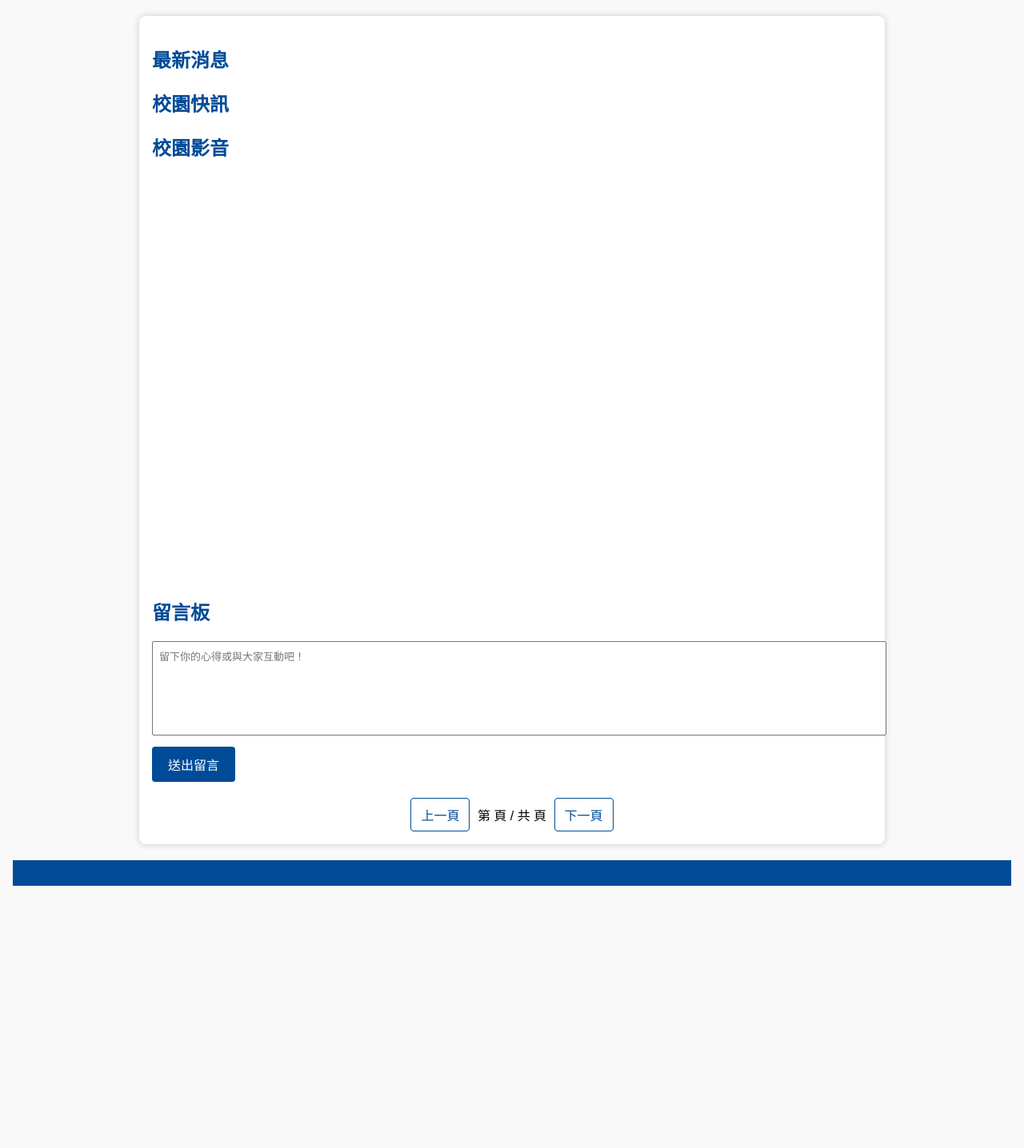
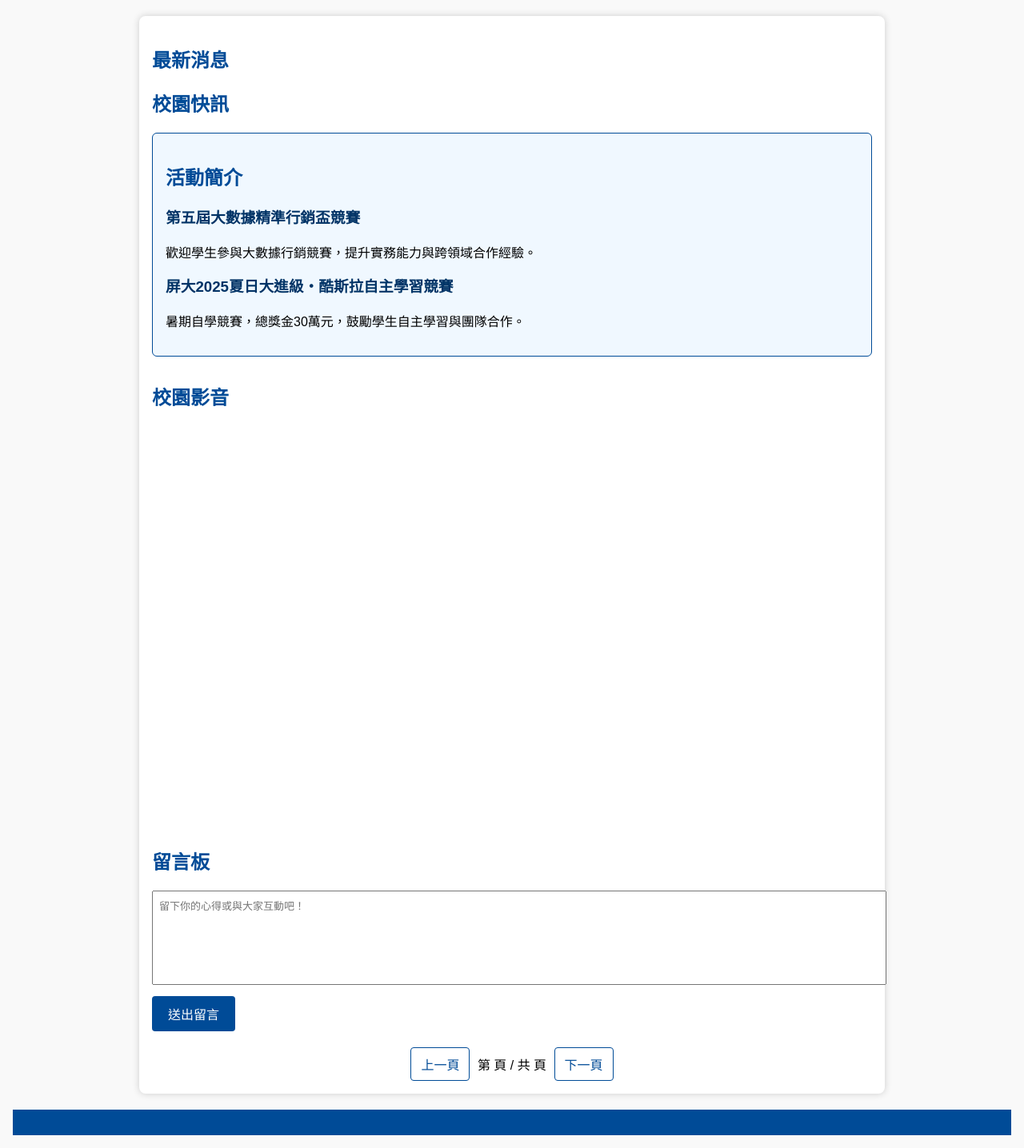
Before and after one commit to huoxue/School.Blog, a Flask app: template templates/front.html in a window 1280 px wide. Shown: the part 193-1629 px from the top of the page at 80% size. Before the commit the page ends 1301 px from the top, so only its background shows below. Run offline with Flask 3, Linux system fonts and the light colour scheme; the template is opened without the code that fills it, so the values that code supplies are empty.

Commit message:
Update front.html

```diff
--- a/templates/front.html
+++ b/templates/front.html
@@ -36,6 +36,18 @@
             border-color: #aaa;
             cursor: not-allowed;
         }
+        /* 活動簡介區塊 */
+        .event-section {
+            background-color: #f0f8ff;
+            border: 1px solid #004B97;
+            padding: 1em;
+            border-radius: 6px;
+            margin-bottom: 2em;
+        }
+        .event-section h3 {
+            margin-top: 0;
+            color: #003366;
+        }
     </style>
 </head>
 <body>
@@ -50,20 +62,41 @@
 </nav>
 
 <div class="container">
+    <!-- 最新消息 -->
+    <div class="section">
         <h2>最新消息</h2>
         <ul>
             {% for news in news_list %}
             <li>{{ news }}</li>
             {% endfor %}
         </ul>
+    </div>
 
+    <!-- 校園快訊 -->
+    <div class="section">
         <h2>校園快訊</h2>
         <ul>
             {% for cnews in campus_news_list %}
             <li>{{ cnews }}</li>
             {% endfor %}
         </ul>
+    </div>
 
+    <!-- 活動簡介 -->
+    <div class="section event-section">
+        <h2>活動簡介</h2>
+        <div class="event-item">
+            <h3>第五屆大數據精準行銷盃競賽</h3>
+            <p>歡迎學生參與大數據行銷競賽，提升實務能力與跨領域合作經驗。</p>
+        </div>
+        <div class="event-item">
+            <h3>屏大2025夏日大進級・酷斯拉自主學習競賽</h3>
+            <p>暑期自學競賽，總獎金30萬元，鼓勵學生自主學習與團隊合作。</p>
+        </div>
+    </div>
+
+    <!-- 校園影音 -->
+    <div class="section">
         <h2>校園影音</h2>
         <div style="position: relative; padding-bottom: 56.25%; height: 0; overflow: hidden;">
           <iframe src="{{ youtube_embed_url }}"
@@ -71,7 +104,10 @@
                   allowfullscreen
                   style="position: absolute; top: 0; left: 0; width: 100%; height: 100%;"></iframe>
         </div>
+    </div>
 
+    <!-- 留言板 -->
+    <div class="section">
         <h2>留言板</h2>
         <div id="errorMsg" class="error" style="display:none;"></div>
         <textarea id="commentInput" placeholder="留下你的心得或與大家互動吧！"></textarea>
@@ -90,6 +126,7 @@
             <button id="prevPage" onclick="changePage({{ page - 1 }})" {% if page <= 1 %}disabled{% endif %}>上一頁</button>
             <span>第 {{ page }} 頁 / 共 {{ total_pages }} 頁</span>
             <button id="nextPage" onclick="changePage({{ page + 1 }})" {% if page >= total_pages %}disabled{% endif %}>下一頁</button>
+        </div>
     </div>
 </div>
 
```
Lines whose indentation alone changed are shown as unchanged.
